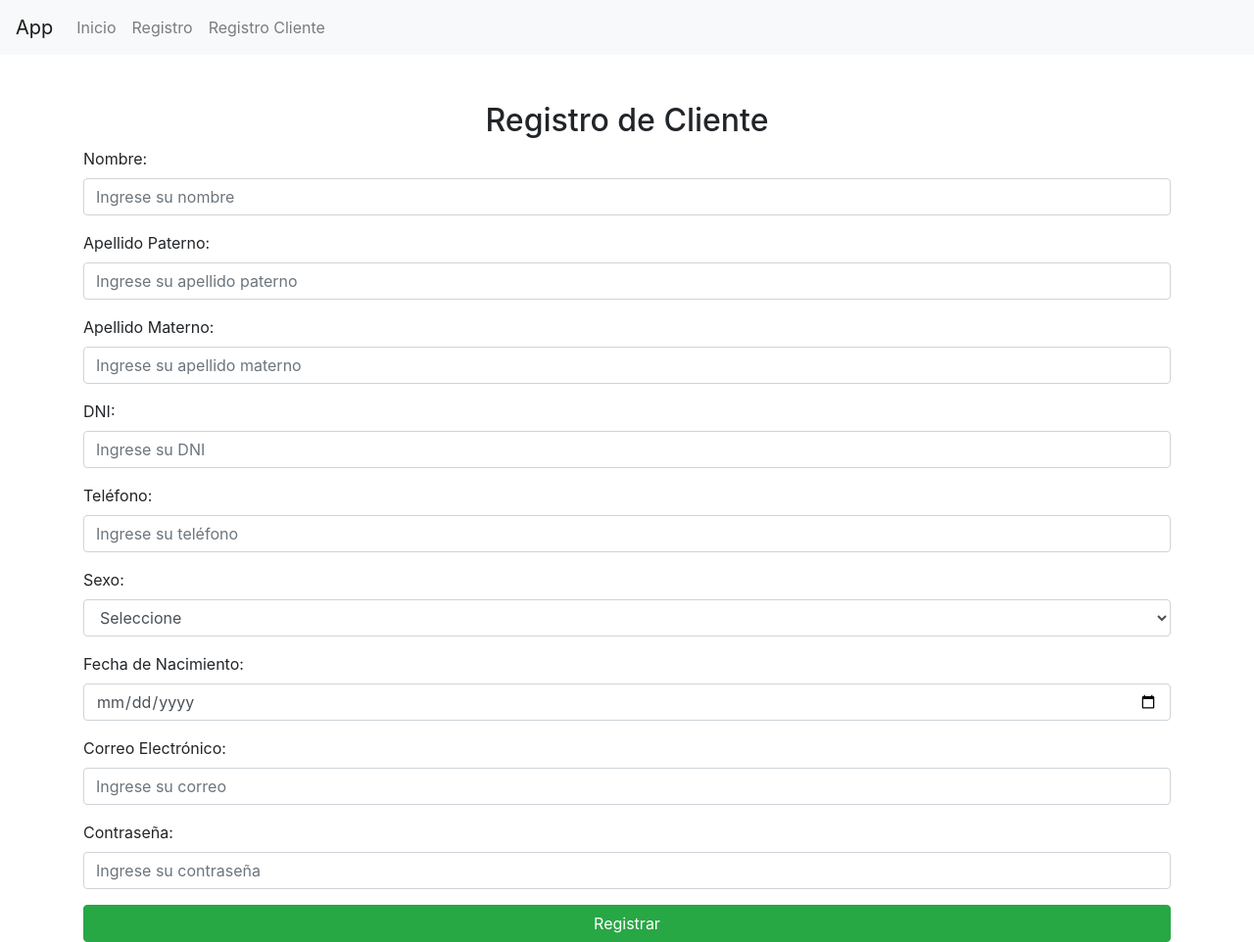
After one commit to njmn21/user_people_flask, a Flask app: page /registro_cliente in a window 1280 px wide. The commit adds this page. Shown: the whole page at 98% size. Run offline with Flask 3, Linux system fonts and the light colour scheme; parts of the project's set-up code (start-up, migrations or seed data) failed here and were passed over; some libraries are stand-ins or nearby versions.

Commit message:
edit rol

```diff
--- a/src/templates/index.html
+++ b/src/templates/index.html
@@ -16,6 +16,9 @@
                 </li>
                 <li class="nav-item">
                     <a class="nav-link" href="{{ url_for('persona_usuario_view.registro') }}">Registro</a>
+                </li>
+                <li class="nav-item">
+                    <a class="nav-link" href="{{ url_for('persona_usuario_view.registro_cliente') }}">Registro Cliente</a>
                 </li>
             </ul>
         </div>
--- /dev/null
+++ b/src/templates/registro_cliente.html
@@ -0,0 +1,79 @@
+<!DOCTYPE html>
+<html lang="es">
+
+<head>
+    <meta charset="UTF-8">
+    <meta name="viewport" content="width=device-width, initial-scale=1.0">
+    <title>Registro de Cliente</title>
+    <link href="https://stackpath.bootstrapcdn.com/bootstrap/4.5.2/css/bootstrap.min.css" rel="stylesheet">
+</head>
+
+<body>
+    <nav class="navbar navbar-expand-lg navbar-light bg-light">
+        <a class="navbar-brand" href="#">App</a>
+        <div class="collapse navbar-collapse">
+            <ul class="navbar-nav mr-auto">
+                <li class="nav-item">
+                    <a class="nav-link" href="{{ url_for('persona_usuario_view.index') }}">Inicio</a>
+                </li>
+                <li class="nav-item">
+                    <a class="nav-link" href="{{ url_for('persona_usuario_view.registro') }}">Registro</a>
+                </li>
+                <li class="nav-item">
+                    <a class="nav-link" href="{{ url_for('persona_usuario_view.registro_cliente') }}">Registro Cliente</a>
+                </li>
+            </ul>
+        </div>
+    </nav>
+    <div class="container mt-5">
+        <h2 class="text-center">Registro de Cliente</h2>
+        <form action="{{ url_for('persona_usuario_view.registro_persona_cliente') }}" method="POST">
+            <div class="form-group">
+                <label for="nombre">Nombre:</label>
+                <input type="text" class="form-control" id="nombre" name="nombre" placeholder="Ingrese su nombre" required>
+            </div>
+            <div class="form-group">
+                <label for="apellido_paterno">Apellido Paterno:</label>
+                <input type="text" class="form-control" id="apellido_paterno" name="apellido_paterno" placeholder="Ingrese su apellido paterno" required>
+            </div>
+            <div class="form-group">
+                <label for="apellido_materno">Apellido Materno:</label>
+                <input type="text" class="form-control" id="apellido_materno" name="apellido_materno" placeholder="Ingrese su apellido materno" required>
+            </div>
+            <div class="form-group">
+                <label for="dni">DNI:</label>
+                <input type="text" class="form-control" id="dni" name="dni" placeholder="Ingrese su DNI" pattern="\d{8}" title="Debe tener 8 dígitos" required>
+            </div>
+            <div class="form-group">
+                <label for="telefono">Teléfono:</label>
+                <input type="tel" class="form-control" id="telefono" name="telefono" placeholder="Ingrese su teléfono" pattern="\d{9}" title="Debe tener 9 dígitos" required>
+            </div>
+            <div class="form-group">
+                <label for="sexo">Sexo:</label>
+                <select class="form-control" name="sexo" id="sexo" required>
+                    <option value="">Seleccione</option>
+                    <option value="Masculino">Masculino</option>
+                    <option value="Femenino">Femenino</option>
+                </select>
+            </div>
+            <div class="form-group">
+                <label for="fecha_nacimiento">Fecha de Nacimiento:</label>
+                <input type="date" class="form-control" id="fecha_nacimiento" name="fecha_nacimiento" required>
+            </div>
+            <div class="form-group">
+                <label for="correo">Correo Electrónico:</label>
+                <input type="email" class="form-control" id="correo" name="correo" placeholder="Ingrese su correo" required>
+            </div>
+            <div class="form-group">
+                <label for="contrasenia">Contraseña:</label>
+                <input class="form-control" id="contrasenia" name="contrasenia" placeholder="Ingrese su contraseña" required>
+            </div>
+            <button type="submit" class="btn btn-success btn-block">Registrar</button>
+        </form>
+    </div>
+    <script src="https://code.jquery.com/jquery-3.5.1.slim.min.js"></script>
+    <script src="https://cdn.jsdelivr.net/npm/@popperjs/core@2.5.4/dist/umd/popper.min.js"></script>
+    <script src="https://stackpath.bootstrapcdn.com/bootstrap/4.5.2/js/bootstrap.min.js"></script>
+</body>
+
+</html>
--- a/src/views/persona_usuario_view.py
+++ b/src/views/persona_usuario_view.py
@@ -79,6 +79,54 @@ def registro_persona():
         db.session.rollback()
         return str(e)
 
+#vista de registro de cliente
+@persona_usuario_view.route('/registro_cliente', methods=['GET'])
+def registro_cliente():
+    return render_template('registro_cliente.html')
+
+#accion de registro de cliente
+@persona_usuario_view.route('/registro_persona_cliente', methods=['POST'])
+def registro_persona_cliente():
+    try:
+        nombre = request.form['nombre']
+        apellido_paterno = request.form['apellido_paterno']
+        apellido_materno = request.form['apellido_materno']
+        dni = request.form['dni']
+        telefono = request.form['telefono']
+        sexo = request.form['sexo']
+        fecha_nacimiento = request.form['fecha_nacimiento']
+        correo = request.form['correo']
+        contrasenia = request.form['contrasenia']
+
+        sexo_enum = Sexo[sexo.upper()]
+
+        nueva_persona = Persona(
+            nombre=nombre,
+            apellido_paterno=apellido_paterno,
+            apellido_materno=apellido_materno,
+            dni=dni,
+            telefono=telefono,
+            sexo=sexo_enum,
+            fecha_nacimiento=fecha_nacimiento,
+            correo=correo,
+            contrasenia=contrasenia
+        )
+        db.session.add(nueva_persona)
+        db.session.flush()
+
+        nuevo_usuario = Usuario(
+            id_persona=nueva_persona.id_persona,
+            rol='Cliente'
+        )
+        db.session.add(nuevo_usuario)
+
+        db.session.commit()
+        return redirect(url_for('persona_usuario_view.index'))
+
+    except Exception as e:
+        db.session.rollback()
+        return str(e)
+
 #accion de eliminar
 @persona_usuario_view.route('/eliminar_persona/<int:id_persona>', methods=['POST'])
 def eliminar_persona(id_persona):
```
Also changed, not shown: src/templates/registro.html (+6 -3 lines).
